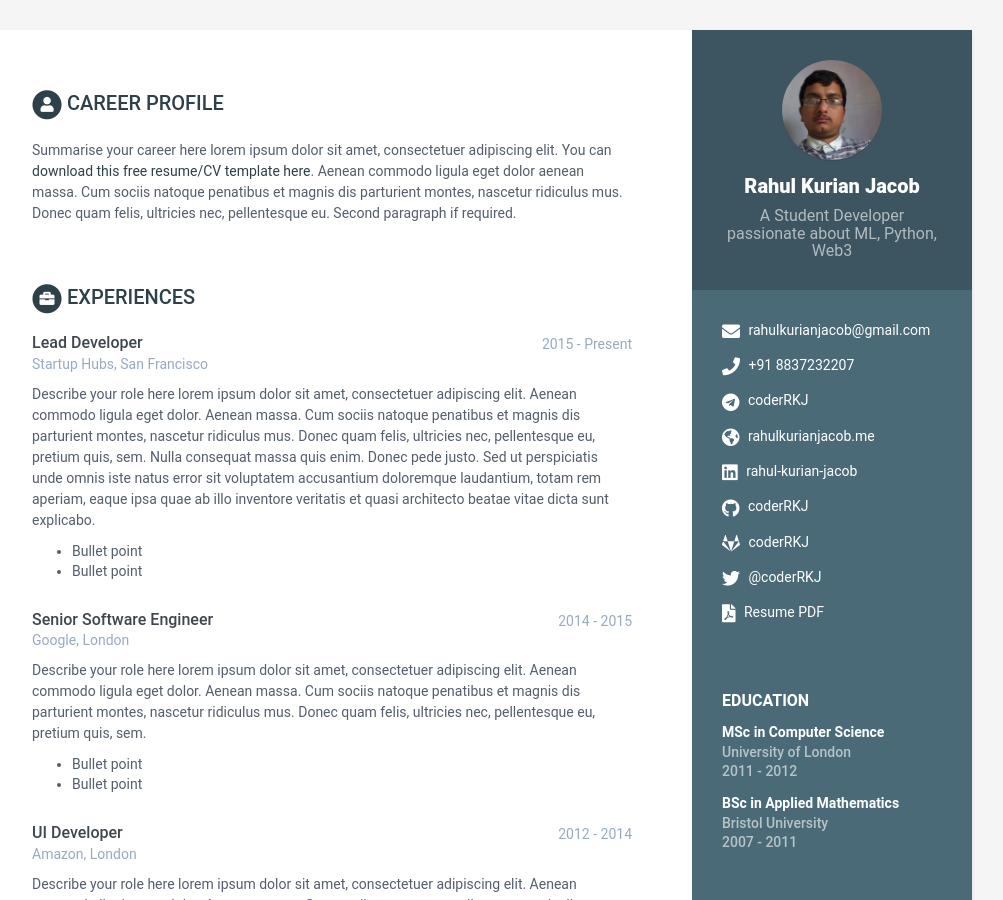
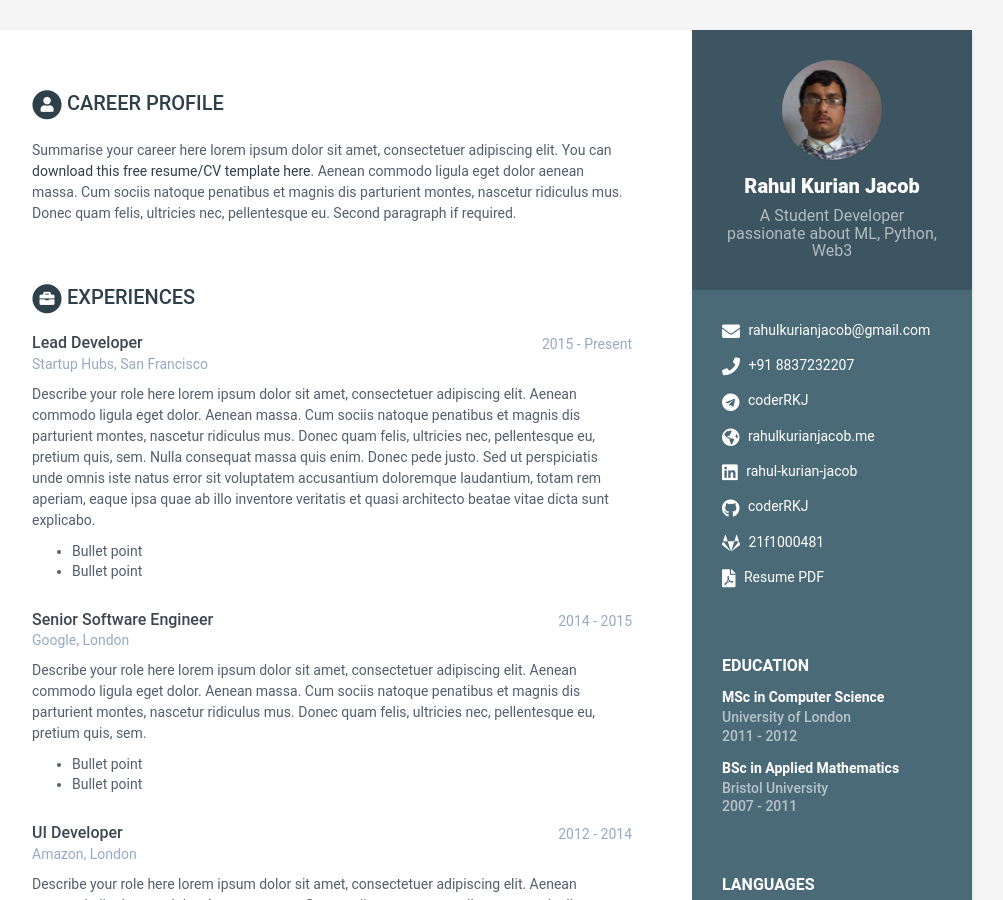
Before and after one commit to coderRKJ/coderRKJ.github.io, a Jekyll site: the page built from index.html, in a window 1280 px wide and 900 px high. Shown: the whole window, without its empty margins (168-1171 px from the left). Built offline with Jekyll 4.4.1, drawn with Linux system fonts in a browser that asks for light colours.

Commit message:
Update data.yml
Update gitlab profile and deleting twitter profile.

```diff
--- a/_data/data.yml
+++ b/_data/data.yml
@@ -19,9 +19,9 @@ sidebar:
 #     xing: coderRKJ
     github: coderRKJ
     telegram: coderRKJ # add your nickname without '@' sign
-    gitlab: coderRKJ
+    gitlab: 21f1000481
 #     bitbucket:
-    twitter: '@coderRKJ'
+#     twitter: '@coderRKJ'
 #     stack-overflow: # Number/Username, e.g. 123456/coderRKJ
 #     codewars:
 #     goodreads: # Number-Username, e.g. 123456-coderRKJ
```
